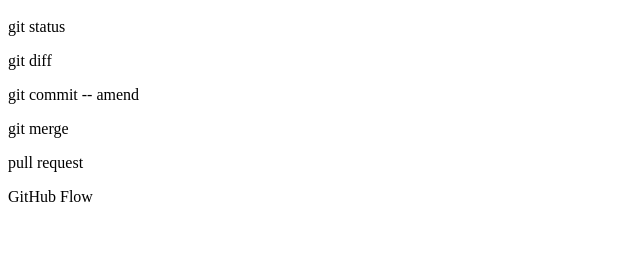
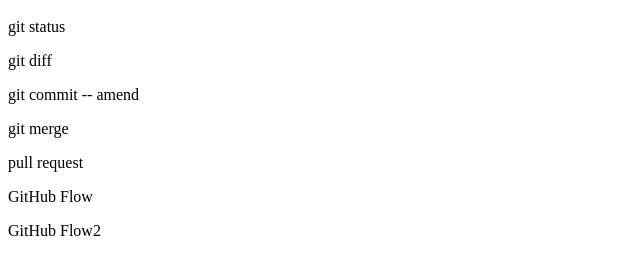
Before and after one commit to Takumi-Kazama-sti/git_tutorial, a plain HTML site: page index.html in a window 1280 px wide. Shown: the part 57-332 px from the top of the page, without its empty margins (0-640 px from the left). Drawn offline with Linux system fonts and the light colour scheme.

Commit message:
github flow2

```diff
--- a/index.html
+++ b/index.html
@@ -5,3 +5,4 @@
 <p>git merge</p>
 <p>pull request</p>
 <p>GitHub Flow</p>
+<p>GitHub Flow2</p>
```
